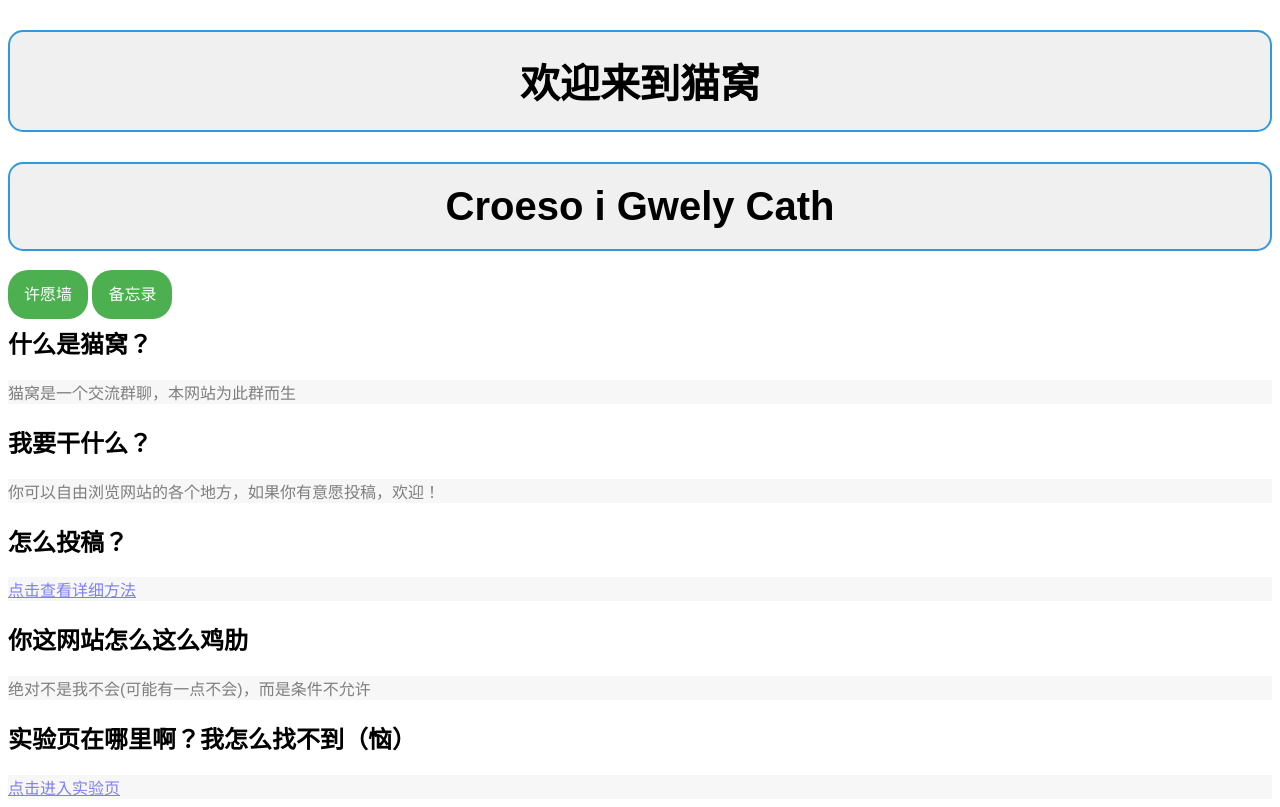
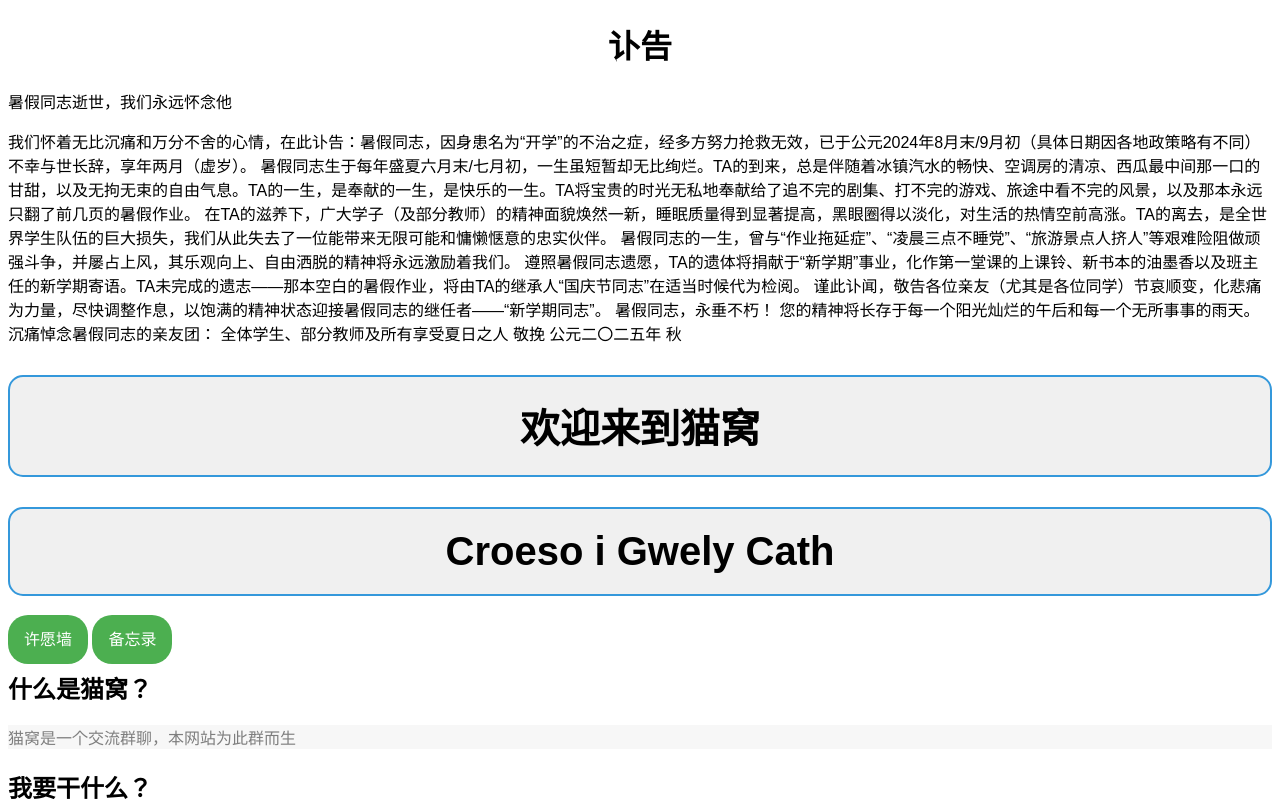
Before and after one commit to ExtrmelyLazy/CatHouse, a plain HTML site: page index.html in a window 1280 px wide. Shown: the top 807 px of the page. Drawn offline with Linux system fonts and the light colour scheme.

Commit message:
Update index.html

```diff
--- a/index.html
+++ b/index.html
@@ -20,6 +20,28 @@
   <title>首页</title>
 </head>
 <body>
+  <h1 style='text-align: center;'>讣告</h1>
+  <p>暑假同志逝世，我们永远怀念他</p>
+  <p>我们怀着无比沉痛和万分不舍的心情，在此讣告：暑假同志，因身患名为“开学”的不治之症，经多方努力抢救无效，已于公元2024年8月末/9月初（具体日期因各地政策略有不同）不幸与世长辞，享年两月（虚岁）。
+
+暑假同志生于每年盛夏六月末/七月初，一生虽短暂却无比绚烂。TA的到来，总是伴随着冰镇汽水的畅快、空调房的清凉、西瓜最中间那一口的甘甜，以及无拘无束的自由气息。TA的一生，是奉献的一生，是快乐的一生。TA将宝贵的时光无私地奉献给了追不完的剧集、打不完的游戏、旅途中看不完的风景，以及那本永远只翻了前几页的暑假作业。
+
+在TA的滋养下，广大学子（及部分教师）的精神面貌焕然一新，睡眠质量得到显著提高，黑眼圈得以淡化，对生活的热情空前高涨。TA的离去，是全世界学生队伍的巨大损失，我们从此失去了一位能带来无限可能和慵懒惬意的忠实伙伴。
+
+暑假同志的一生，曾与“作业拖延症”、“凌晨三点不睡党”、“旅游景点人挤人”等艰难险阻做顽强斗争，并屡占上风，其乐观向上、自由洒脱的精神将永远激励着我们。
+
+遵照暑假同志遗愿，TA的遗体将捐献于“新学期”事业，化作第一堂课的上课铃、新书本的油墨香以及班主任的新学期寄语。TA未完成的遗志——那本空白的暑假作业，将由TA的继承人“国庆节同志”在适当时候代为检阅。
+
+谨此讣闻，敬告各位亲友（尤其是各位同学）节哀顺变，化悲痛为力量，尽快调整作息，以饱满的精神状态迎接暑假同志的继任者——“新学期同志”。
+
+暑假同志，永垂不朽！
+
+您的精神将长存于每一个阳光灿烂的午后和每一个无所事事的雨天。
+
+沉痛悼念暑假同志的亲友团：
+全体学生、部分教师及所有享受夏日之人 敬挽
+
+公元二〇二五年 秋</p>
   <h1 class="basic fade-in">欢迎来到猫窝</h1>
   <h1 class="basic fade-in"> Croeso i Gwely Cath </h1>
   <a href="wish.html" class="an">许愿墙</a>
```
